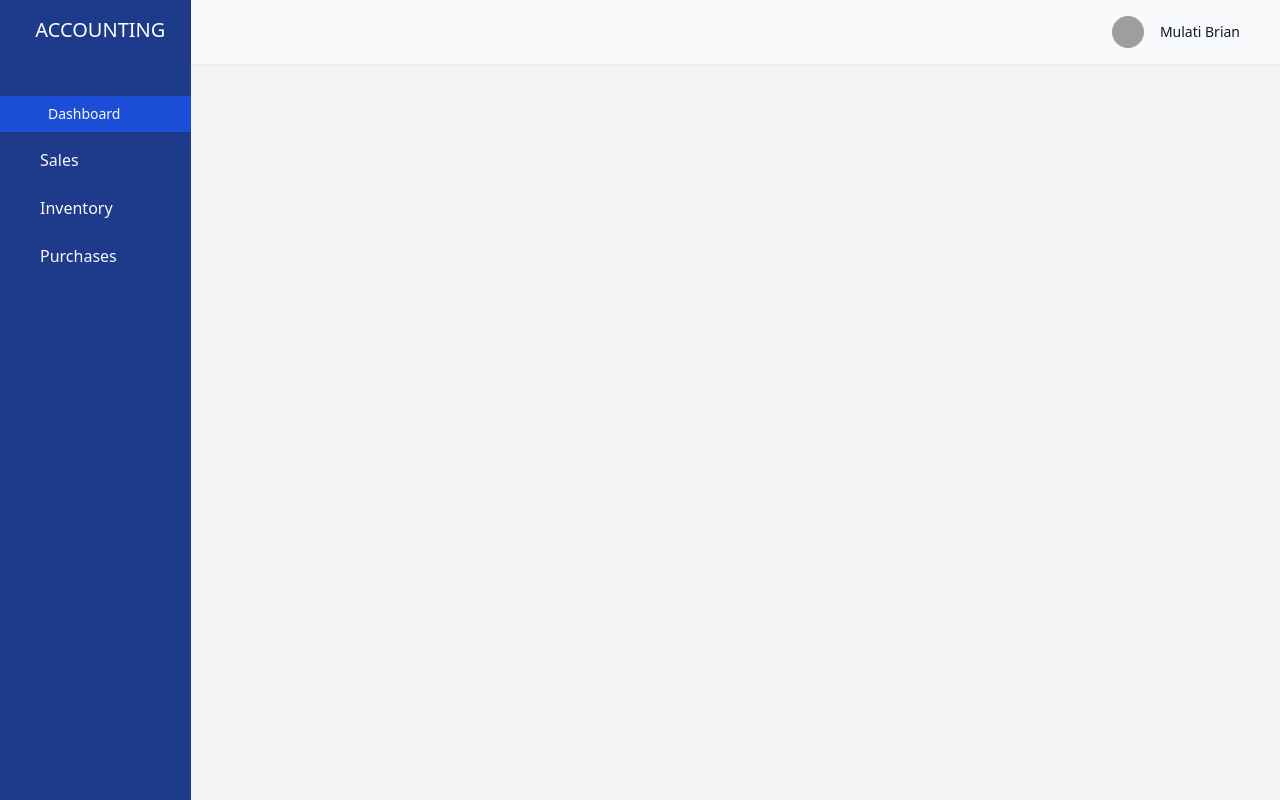
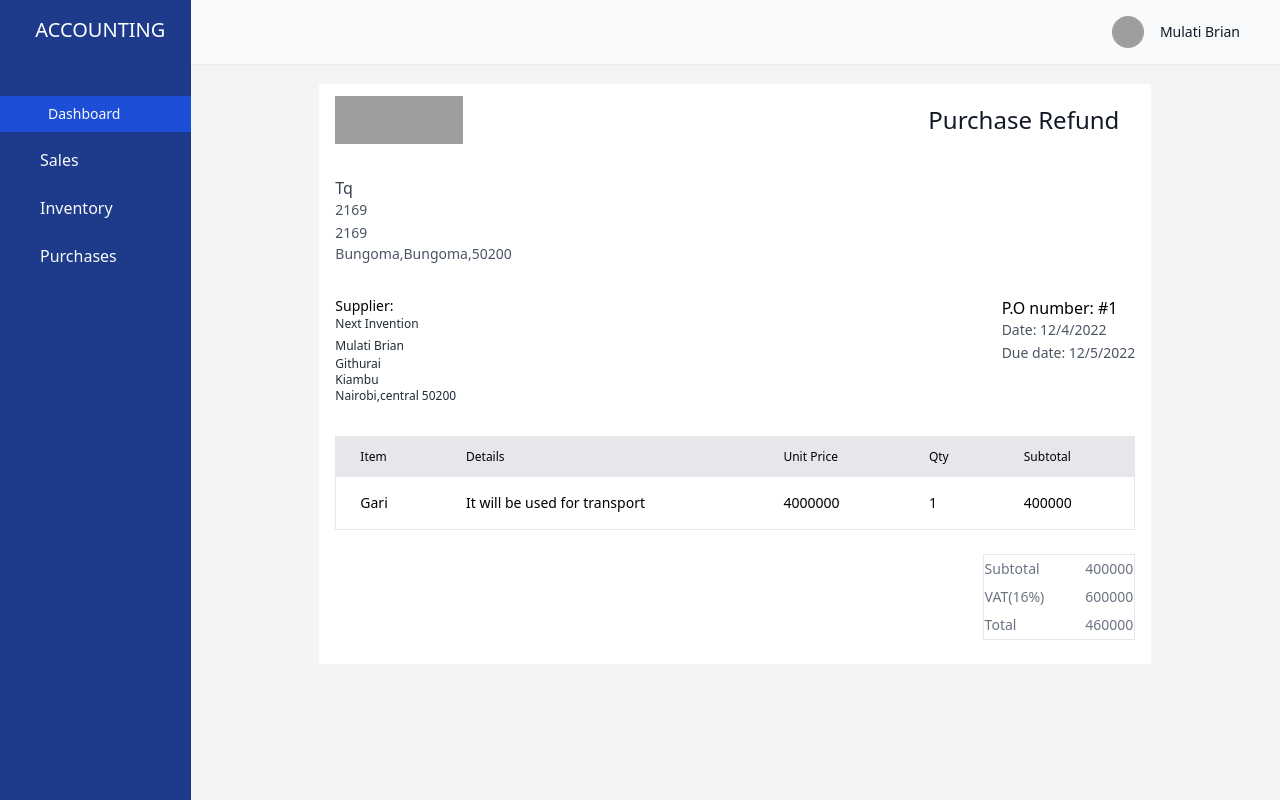
Before and after one commit to Brian-mula/accounting, a Nuxt app: page /refundables/1 in a window 1280 px wide. Built offline with nearby package versions, Linux system fonts and the light colour scheme; grey boxes are pictures that could not be loaded.

Commit message:
added purchase refunds details page

```diff
--- a/pages/purchase_refunds.vue
+++ b/pages/purchase_refunds.vue
@@ -56,7 +56,7 @@
     <div class="mt-4 bg-white pb-2 px-4">
       <h3 class="text-purple-900 px-4 pt-2 border-b-2">Results</h3>
       <div class="flex justify-between items-center mb-2 border-b pb-2" v-for="invoice in purchase_refund" :key="invoice.id">
-
+       <nuxt-link :to="{name:'refundables-id',params:{id: invoice.id}}" >
         <div class="cursor-pointer">
           <p class="font-normal text-gray-700 text-md">Next Invention</p>
           <p class="font-normal text-gray-600 text-sm">
@@ -69,7 +69,7 @@
           </p>
         </div>
 
-
+       </nuxt-link>
         <div>
           <h5 class="mb-1 mt-1 text-sm font-bold tracking-tight text-gray-500">
             Created
--- /dev/null
+++ b/pages/refundables/[id].vue
@@ -0,0 +1,97 @@
+<template>
+  <div class="bg-gray-100">
+    <div class="bg-white px-4 py-3 my-5 mr-auto ml-auto mb-3" id="custome">
+      <div class="flex justify-between">
+        <div class="w-32 h-12 rounded-sm">
+          <img
+            src="https://cdn.pixabay.com/photo/2014/12/28/13/20/wordpress-581849__340.jpg"
+            alt=""
+            class="w-full h-full"
+          />
+        </div>
+        <div class="">
+          <h3 class="pt-2 pb-1 px-4 text-2xl text-gray-900">
+            Purchase Refund
+          </h3>
+        </div>
+      </div>
+      <div class="flex justify-start mt-8">
+        <div class="">
+          <p class="font-normal text-gray-700 text-md p-0">Tq</p>
+          <p class="font-normal text-gray-600 text-sm p-0">2169</p>
+          <span class="text-gray-600 text-sm p-0">2169</span>
+          <p class="font-normal text-gray-600 text-sm p-0">
+            Bungoma,Bungoma,50200
+          </p>
+        </div>
+      </div>
+
+      <div class="flex justify-between mt-8">
+        <div class="">
+          <p class="font-normal text-sm p-0">Supplier:</p>
+          <p class="font-normal text-gray-800 text-xs p-0">Next Invention</p>
+          <span class="text-gray-800 text-xs p-0">Mulati Brian</span>
+          <p class="font-normal text-gray-800 text-xs p-0">Githurai</p>
+          <p class="font-normal text-gray-800 text-xs p-0">Kiambu</p>
+          <p class="font-normal text-gray-800 text-xs p-0">
+            Nairobi,central 50200
+          </p>
+        </div>
+
+        <div class="">
+          <p class="font-normal text-md p-0 m-0">P.O number: #1</p>
+          <p class="font-normal text-gray-600 text-sm p-0 m-0">
+            Date: 12/4/2022
+          </p>
+          <span class="text-gray-600 text-sm p-0 m-0">Due date: 12/5/2022</span>
+        </div>
+      </div>
+      <div class="overflow-x-auto relative mt-8">
+        <table class="w-full text-sm text-left border ">
+          <thead class="text-xs  font-thin bg-gray-200">
+            <tr>
+              <th scope="col" class="py-3 px-6 font-normal">Item</th>
+              <th scope="col" class="py-3 px-6 font-normal">Details</th>
+              <th scope="col" class="py-3 px-6 font-normal">Unit Price</th>
+              <th scope="col" class="py-3 px-6 font-normal">Qty</th>
+              <th scope="col" class="py-3 px-6 font-normal">Subtotal</th>
+            </tr>
+          </thead>
+          <tbody class="bg-white divide-y divide-gray-300">
+            <tr class="bg-white">
+              <td class="py-4 px-6 font-normal">Gari</td>
+              <td class="py-4 px-6 font-normal">It will be used for transport</td>
+              <td class="py-4 px-6 font-normal">4000000</td>
+              <td class="py-4 px-6 font-normal">1</td>
+              <td class="py-4 px-6 font-normal">400000</td>
+            </tr>
+          </tbody>
+        </table>
+      </div>
+      <div class="flex justify-end items-center mt-6 mb-3">
+        <table class=" text-sm text-left text-gray-500 border">
+        <tr>
+        <th class="text-sm font-normal pr-10 py-1">Subtotal</th>
+        <td>400000</td>
+        </tr>
+        <tr>
+        <th class="text-sm font-normal pr-10 py-1">VAT(16%)</th>
+        <td>600000</td>
+        </tr>
+        <tr>
+        <th class="text-sm font-normal pr-10 py-1">Total</th>
+        <td>460000</td>
+        </tr>
+        </table>
+      </div>
+    </div>
+  </div>
+</template>
+
+<script setup></script>
+
+<style lang="css" scoped>
+#custome {
+  width: 52rem;
+}
+</style>
```
